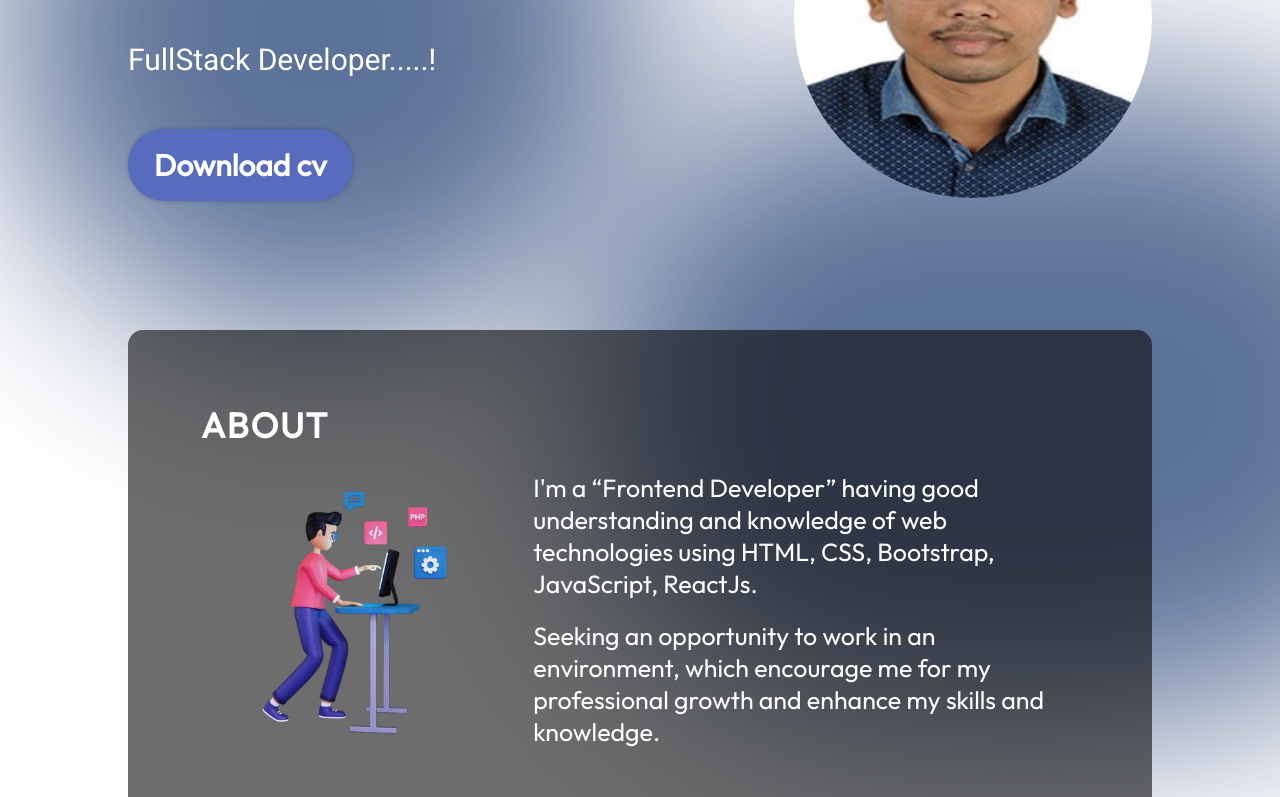
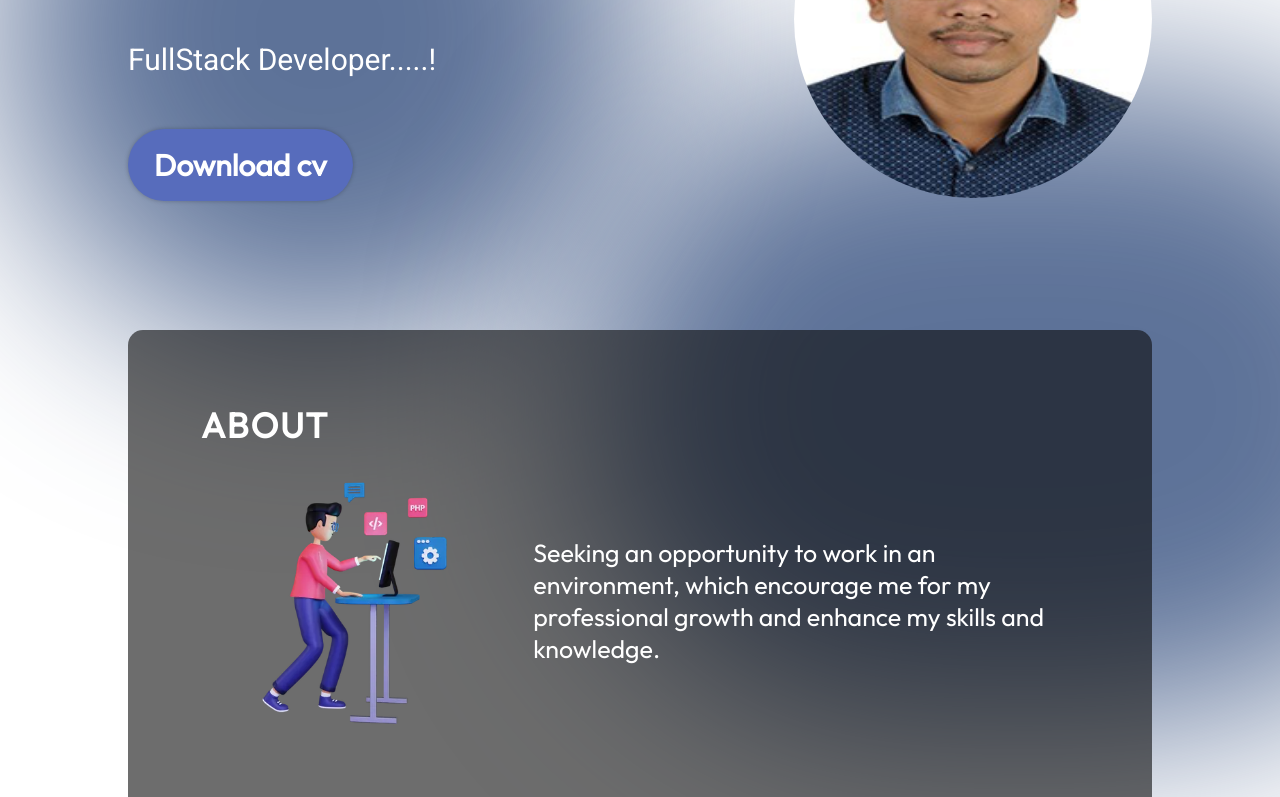
Before and after one commit to Hitesh-93/Personal-Portfolio, a React (Vite) app: page / in a window 1280 px wide. Shown: the part 362-1159 px from the top of the page. Built offline with nearby package versions, Linux system fonts and the light colour scheme.

Commit message:
first commit

```diff
--- a/src/components/About/About.jsx
+++ b/src/components/About/About.jsx
@@ -20,10 +20,10 @@ const About = () => {
                         {/* <img src={getImageUrl("indicator.png")} alt="Cursor icon" /> */}
                         <div className={styles.aboutItemText}>
                             {/* <h3>Frontend Developer</h3> */}
-                            <p>
+                            {/* <p>
                                 I'm a <q>Frontend Developer</q> having good understanding and knowledge of web technologies
                                 using HTML, CSS, Bootstrap, JavaScript, ReactJs.
-                            </p><br />
+                            </p><br /> */}
                             <p>
                                 Seeking an opportunity to work in an environment, which encourage me for my professional
                                 growth and enhance my skills and knowledge.
--- a/src/components/About/About.module.css
+++ b/src/components/About/About.module.css
@@ -75,9 +75,9 @@
         flex-direction: column;
     }
 
-    /* .aboutImage {
+    .aboutImage {
         display: none;
-    } */
+    }
 
     .aboutItems {
         margin-top: 29px;
```
